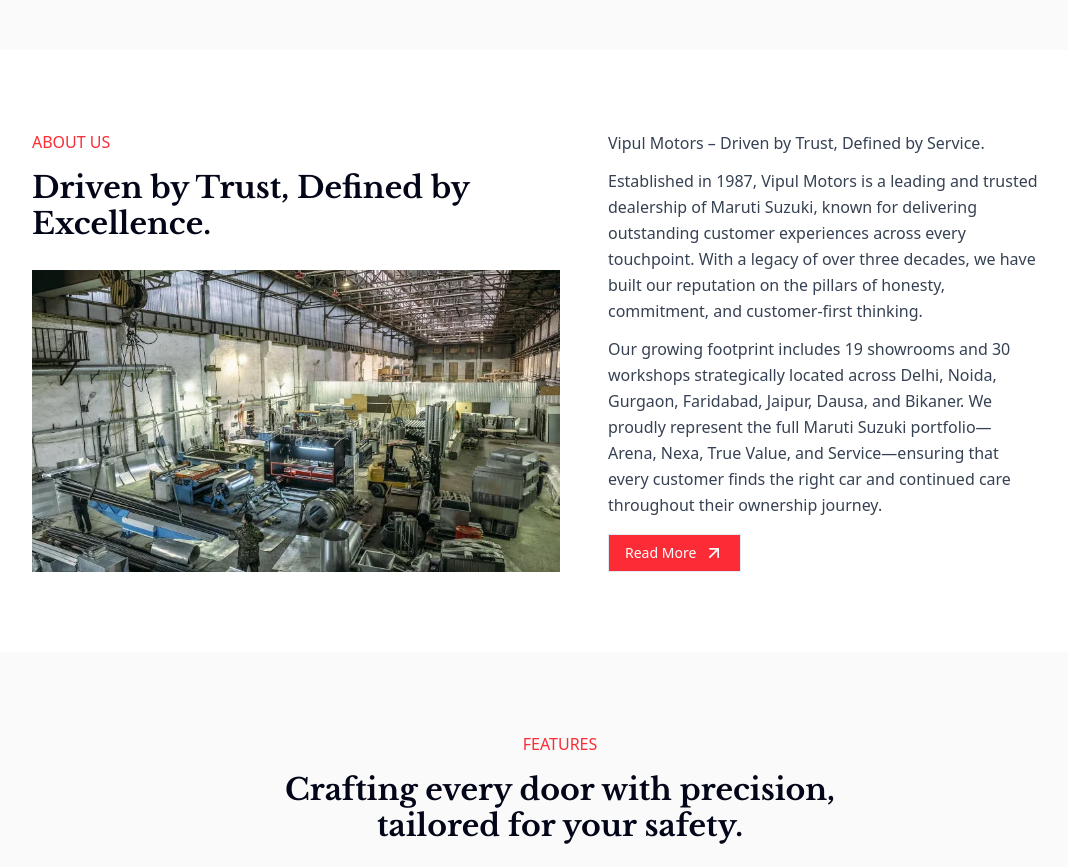
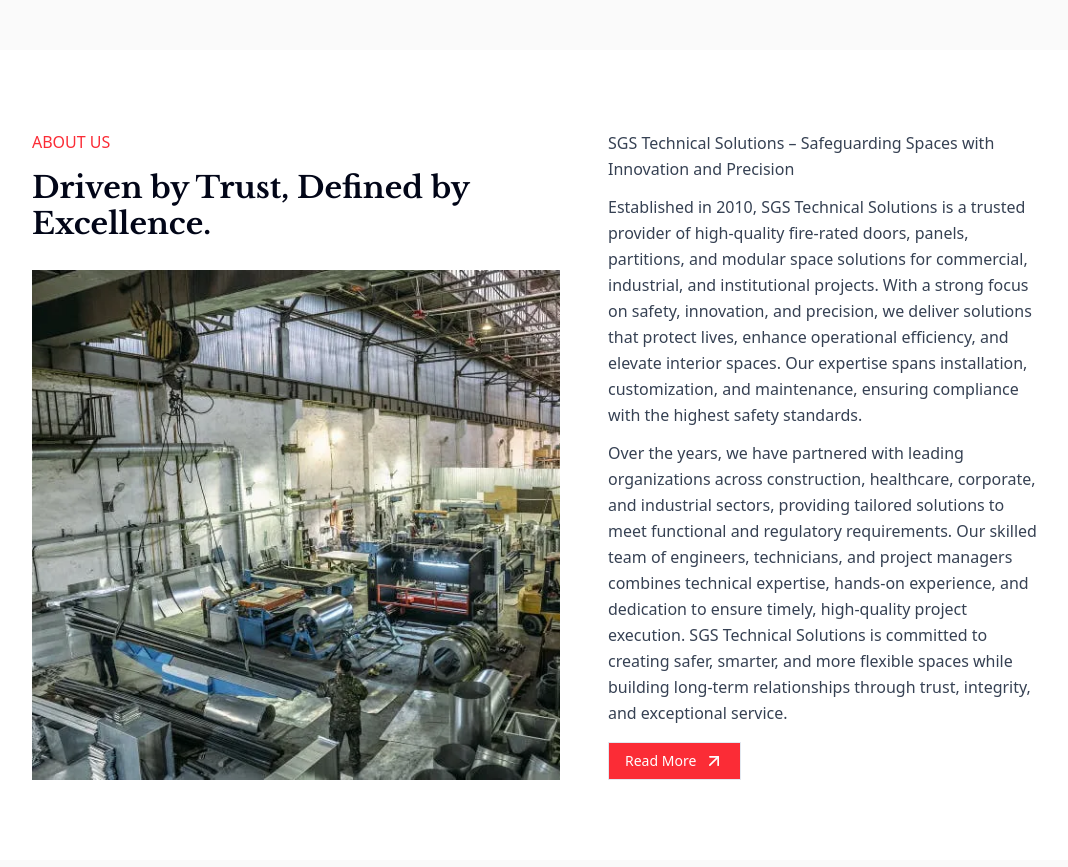
Before and after one commit to sparshpathak2/sgs-technical-solutions, a Next.js app: page / in a window 1280 px wide. Shown: the part 1500-2367 px from the top of the page, without its empty margins (80-1148 px from the left). Built offline with nearby package versions, Linux system fonts and the light colour scheme.

Commit message:
changed about us at homepage

```diff
--- a/app/page.tsx
+++ b/app/page.tsx
@@ -244,20 +244,14 @@
           {/* RIGHT SECTION */}
           <div className="flex w-full sm:w-1/2 flex-col gap-4 sm:px-12 justify-between">
             <div className="flex flex-col gap-3 text-gray-700 leading-relaxed">
-              <p>Vipul Motors – Driven by Trust, Defined by Service.</p>
+              <p>SGS Technical Solutions – Safeguarding Spaces with Innovation and Precision</p>
 
               <p>
-                Established in 1987, Vipul Motors is a leading and trusted dealership of Maruti Suzuki,
-                known for delivering outstanding customer experiences across every touchpoint. With a legacy
-                of over three decades, we have built our reputation on the pillars of honesty, commitment,
-                and customer-first thinking.
+                Established in 2010, SGS Technical Solutions is a trusted provider of high-quality fire-rated doors, panels, partitions, and modular space solutions for commercial, industrial, and institutional projects. With a strong focus on safety, innovation, and precision, we deliver solutions that protect lives, enhance operational efficiency, and elevate interior spaces. Our expertise spans installation, customization, and maintenance, ensuring compliance with the highest safety standards.
               </p>
 
               <p>
-                Our growing footprint includes 19 showrooms and 30 workshops strategically located across
-                Delhi, Noida, Gurgaon, Faridabad, Jaipur, Dausa, and Bikaner. We proudly represent the full
-                Maruti Suzuki portfolio—Arena, Nexa, True Value, and Service—ensuring that every customer
-                finds the right car and continued care throughout their ownership journey.
+                Over the years, we have partnered with leading organizations across construction, healthcare, corporate, and industrial sectors, providing tailored solutions to meet functional and regulatory requirements. Our skilled team of engineers, technicians, and project managers combines technical expertise, hands-on experience, and dedication to ensure timely, high-quality project execution. SGS Technical Solutions is committed to creating safer, smarter, and more flexible spaces while building long-term relationships through trust, integrity, and exceptional service.
               </p>
             </div>
 
```
